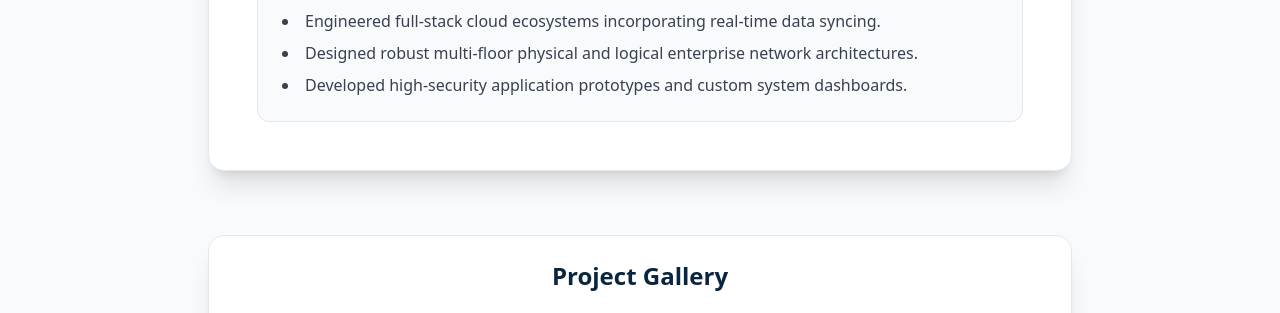
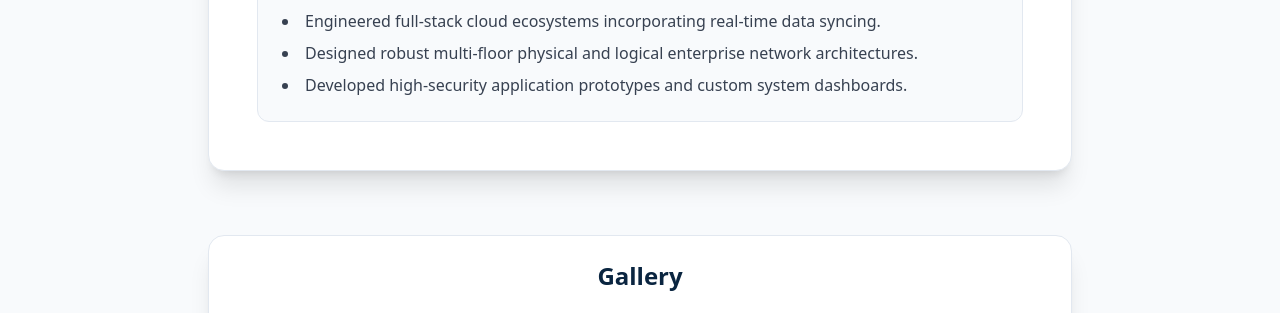
Before and after one commit to IQuietStorm/Micah-Bamidele, a plain HTML site: page index.html in a window 1280 px wide. Shown: the part 481-794 px from the top of the page. Drawn offline with nearby package versions, Linux system fonts and the light colour scheme.

Commit message:
Update index.html

```diff
--- a/index.html
+++ b/index.html
@@ -87,7 +87,7 @@
 
         <!-- Picture Carousel Section (Local Folder Sourced) -->
         <section id="gallery" class="bg-white rounded-2xl shadow-xl p-6 border border-brandSilver">
-            <h3 class="text-2xl font-bold text-brandBlue text-center mb-6">Project Gallery</h3>
+            <h3 class="text-2xl font-bold text-brandBlue text-center mb-6">Gallery</h3>
 
             <div class="relative max-w-2xl mx-auto overflow-hidden rounded-xl bg-brandBlue h-64 md:h-96 shadow-md">
                 <!-- Slide 1 -->
```
